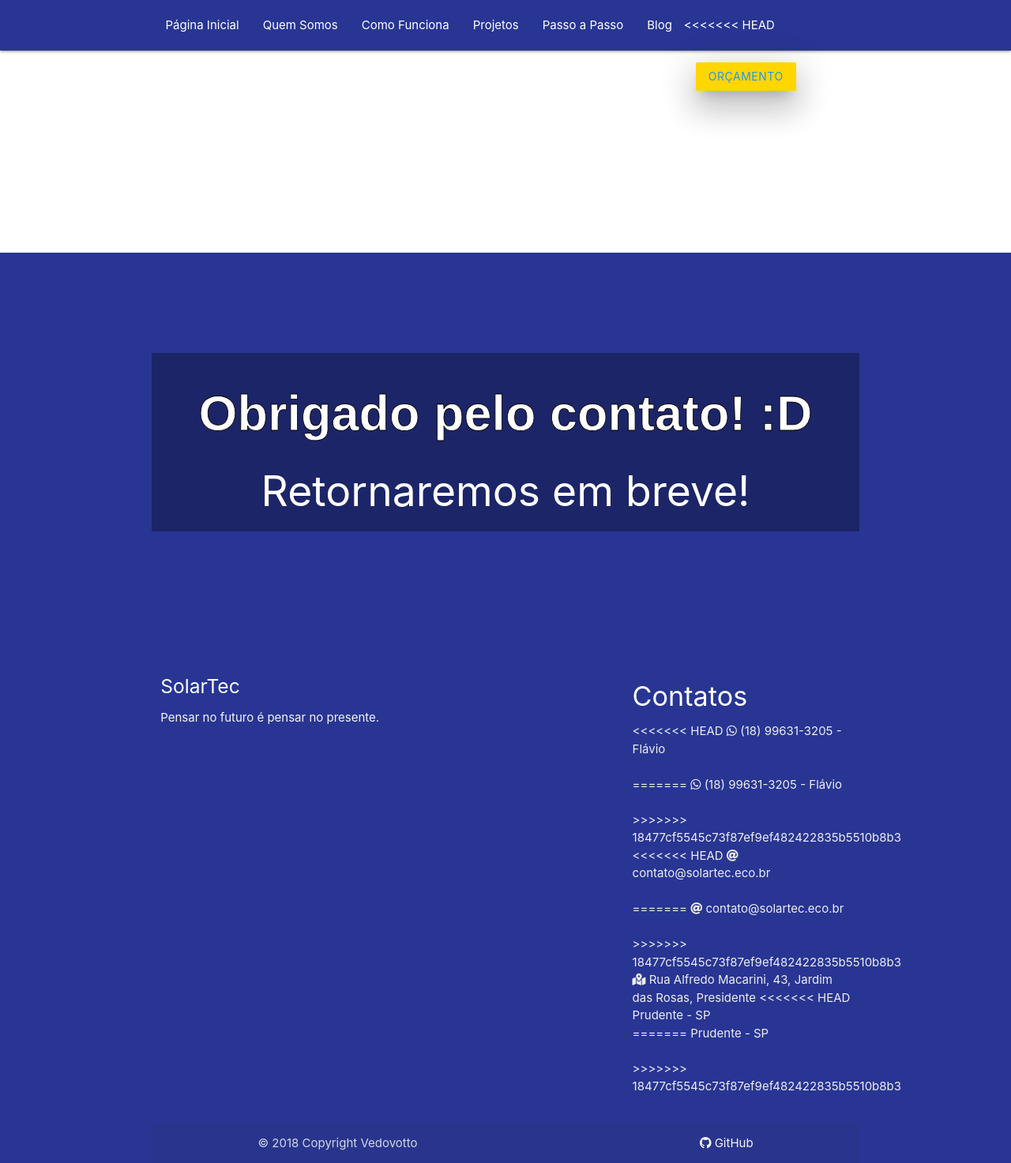
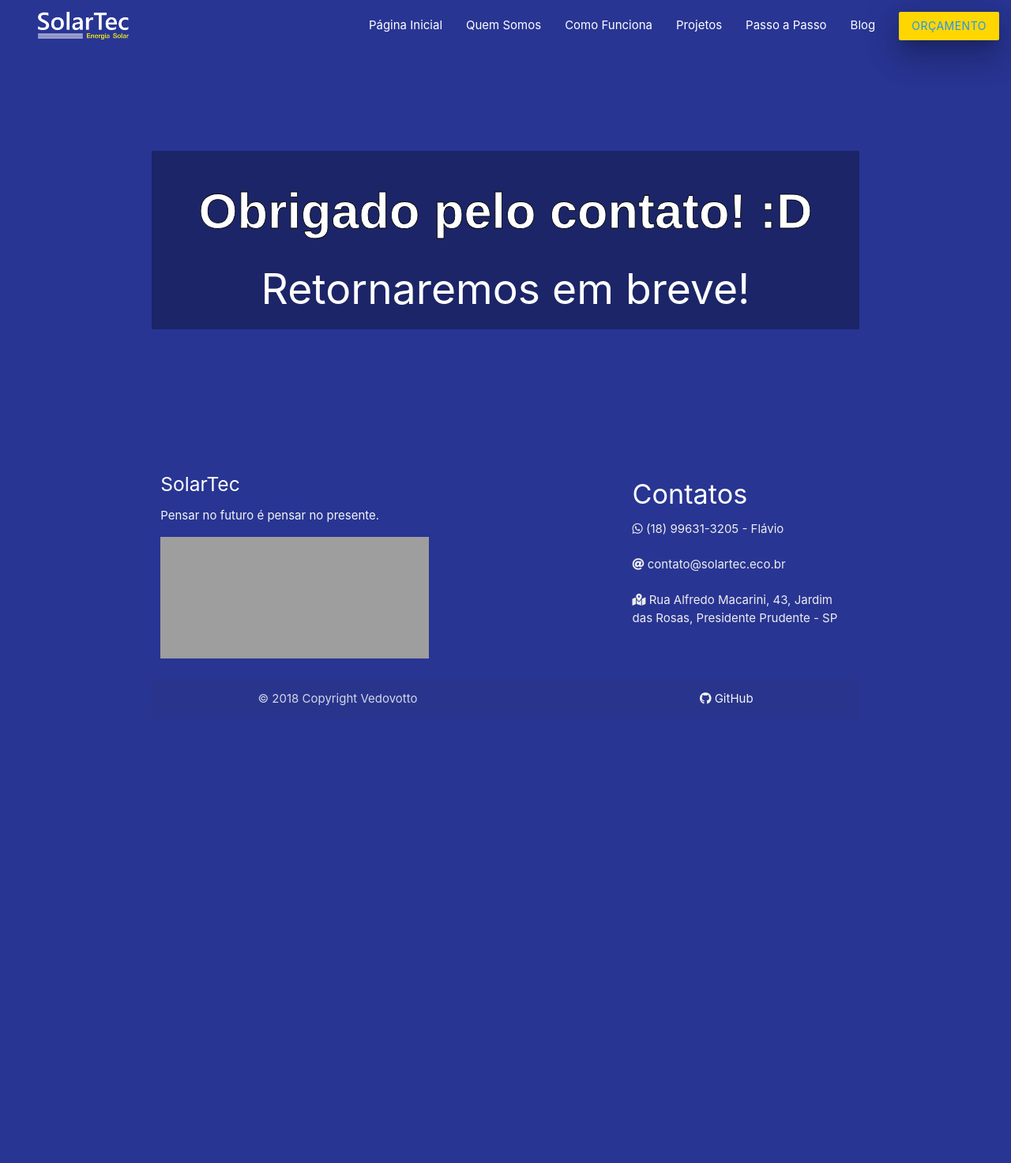
Before and after one commit to viniciusveu/SolarTec, a PHP site: page /SolarTec/obrigado.html in a window 1280 px wide. Shown: the whole page at 79% size. After the commit the page ends 894 px from the top, so only its background shows below. Run offline with PHP 8.4, Linux system fonts and the light colour scheme; some libraries are stand-ins or nearby versions; grey boxes are pictures that could not be loaded.

Commit message:
Correção dos erros

```diff
--- a/obrigado.html
+++ b/obrigado.html
@@ -42,11 +42,7 @@
                 <i class="material-icons">menu</i>
             </a>
             <a href="index.html" class="brand-logo" title="Home" style="text-align: center">
-<<<<<<< HEAD
                 <img src="./assets/imagens/logo_branco.png" alt="SolarTec" height="65px" style="padding: 7%; position: center;">
-=======
-                <img src="./assets/imagens/logo_branco.png" alt="SolarTec" height="63px" style="padding: 7%">
->>>>>>> 18477cf5545c73f87ef9ef482422835b5510b8b3
             </a>
             <ul class="right hide-on-med-and-down">
                 <li>
@@ -68,14 +64,10 @@
                     <a href="blog.html">Blog</a>
                 </li>
                 <li>
-<<<<<<< HEAD
                     <a href="contato.html">
                         <button class="btn waves-effect waves-light yellow accent-4 blue-text z-depth-5" title="Converse conosco e peça um orçamento"
                             type="button" name="action">ORÇAMENTO</button>
                     </a>
-=======
-                    <a href="contato.html">Contato</a>
->>>>>>> 18477cf5545c73f87ef9ef482422835b5510b8b3
                 </li>
             </ul>
         </div>
@@ -100,13 +92,9 @@
             <a href="blog.html">Blog</a>
         </li>
         <li>
-<<<<<<< HEAD
             <a href="contato.html">
                 <button class="btn waves-effect waves-light" title="Converse conosco e peça um orçamento" type="submit" name="action">ORÇAMENTO</button>
             </a>
-=======
-            <a href="contato.html">Contato</a>
->>>>>>> 18477cf5545c73f87ef9ef482422835b5510b8b3
         </li>
     </ul>
 
@@ -137,35 +125,20 @@
                     <ul>
                         <li>
                             <a class="grey-text text-lighten-3" href="tel:18996313205" target="_blank" title="Celular e WhatsApp">
-<<<<<<< HEAD
                                 <i class="fab fa-whatsapp"></i> (18) 99631-3205 - Flávio <br>
                                 <br>
-=======
-                                <i class="fab fa-whatsapp"></i> (18) 99631-3205 - Flávio </br>
-                                </br>
->>>>>>> 18477cf5545c73f87ef9ef482422835b5510b8b3
                             </a>
                         </li>
                         <li>
                             <a class="grey-text text-lighten-3" href="mailto:contato@solartec.eco.br" target="_blank" title="Envie um e-mail">
-<<<<<<< HEAD
                                 <i class="fas fa-at"></i> contato@solartec.eco.br<br>
                                 <br>
-=======
-                                <i class="fas fa-at"></i> contato@solartec.eco.br</br>
-                                </br>
->>>>>>> 18477cf5545c73f87ef9ef482422835b5510b8b3
                             </a>
                         </li>
                         <li>
                             <a class="grey-text text-lighten-3" target="_blank">
                                 <i class="fas fa-map-marked-alt"></i> Rua Alfredo Macarini, 43, Jardim das Rosas, Presidente
-<<<<<<< HEAD
                                 Prudente - SP <br>
-=======
-                                Prudente - SP </br>
-                                </br>
->>>>>>> 18477cf5545c73f87ef9ef482422835b5510b8b3
                             </a>
                         </li>
                     </ul>
--- a/projetos.html
+++ b/projetos.html
@@ -86,11 +86,7 @@
     </ul>
 
     <!-- <p class="white-text">Projeto em SJRP - SP, potência instalada de 1.62kwp, economia mensal de R$180,00.</p> -->
-<<<<<<< HEAD
     <div class="carousel carousel-slider device-width">
-=======
-    <div class="carousel carousel-slider">
->>>>>>> 18477cf5545c73f87ef9ef482422835b5510b8b3
         <a id="before" style="position: absolute; top: 50%; bottom: 50%; z-index: 9999; left: 20px;color: white; cursor: pointer;">
             <i class="material-icons medium">navigate_before</i>
         </a>
```
Also changed, not shown: assets/php/enviar.php (+0 -16 lines), contato.html (+0 -8 lines), index.html (+0 -25 lines).
